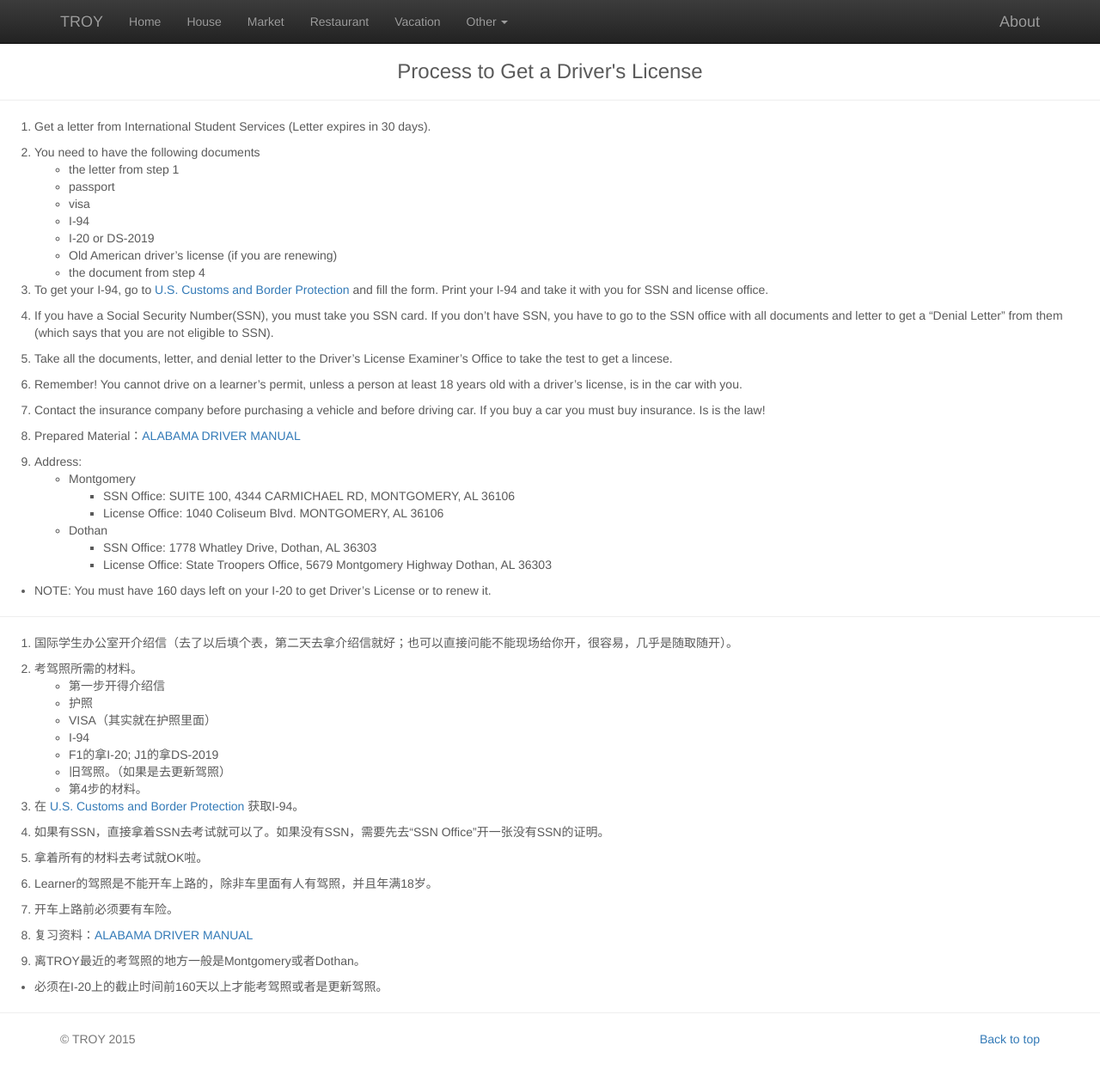
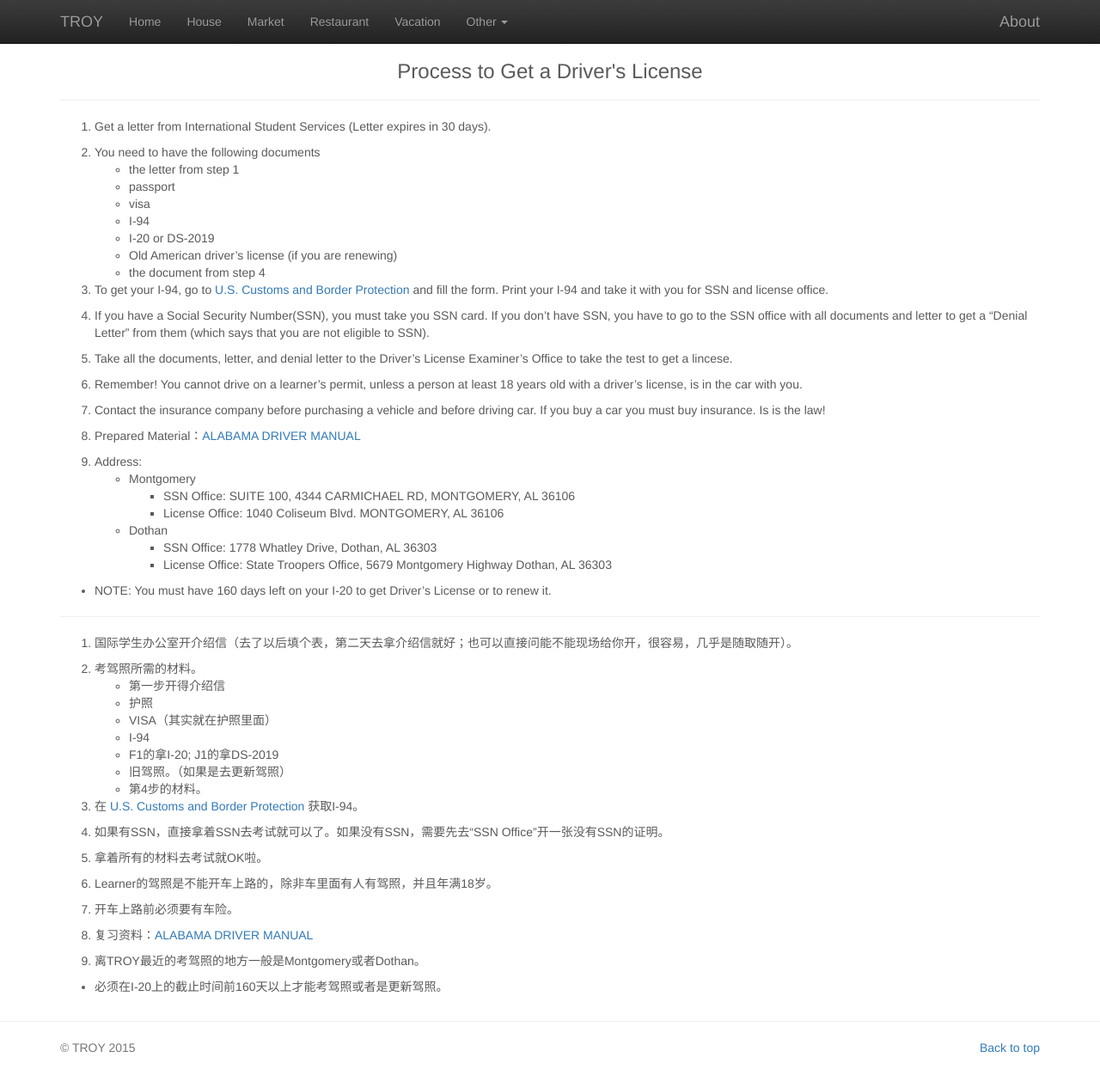
Before and after one commit to gotroy/gotroy.github.io, a Jekyll site: the page built from _posts/2015-03-16-process-get-driver-license.md, in a window 1280 px wide and 1279 px high. Shown: the top 1266 px of the window at 86% size. Built offline with Jekyll 4.4.1, drawn with Linux system fonts in a browser that asks for light colours.

Commit message:
update continer

```diff
--- a/_layouts/post.html
+++ b/_layouts/post.html
@@ -1,6 +1,12 @@
 ---
 layout: default
 ---
+
+<div class="container">
+
+  <!--
+  <h3 class="post-title">{{ page.title }}</h3>
+  -->
 
   <h3 style="text-align: center;" class="post-title">{{ page.title }}</h3>
 
@@ -9,3 +15,5 @@ layout: default
   <article class="post-content">
     {{ content }}
   </article>
+
+</div>
```
Also changed, not shown: 3 other files.
